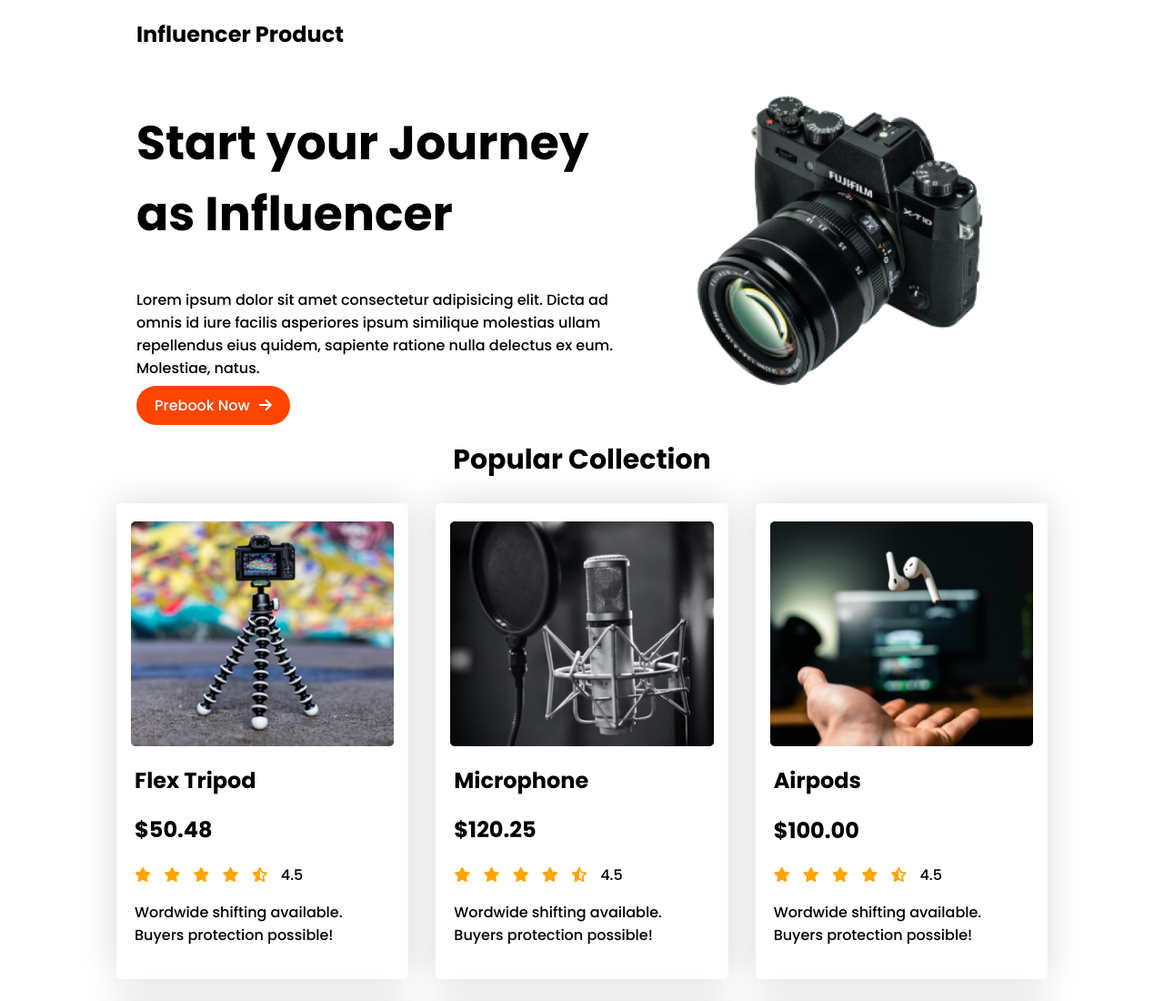
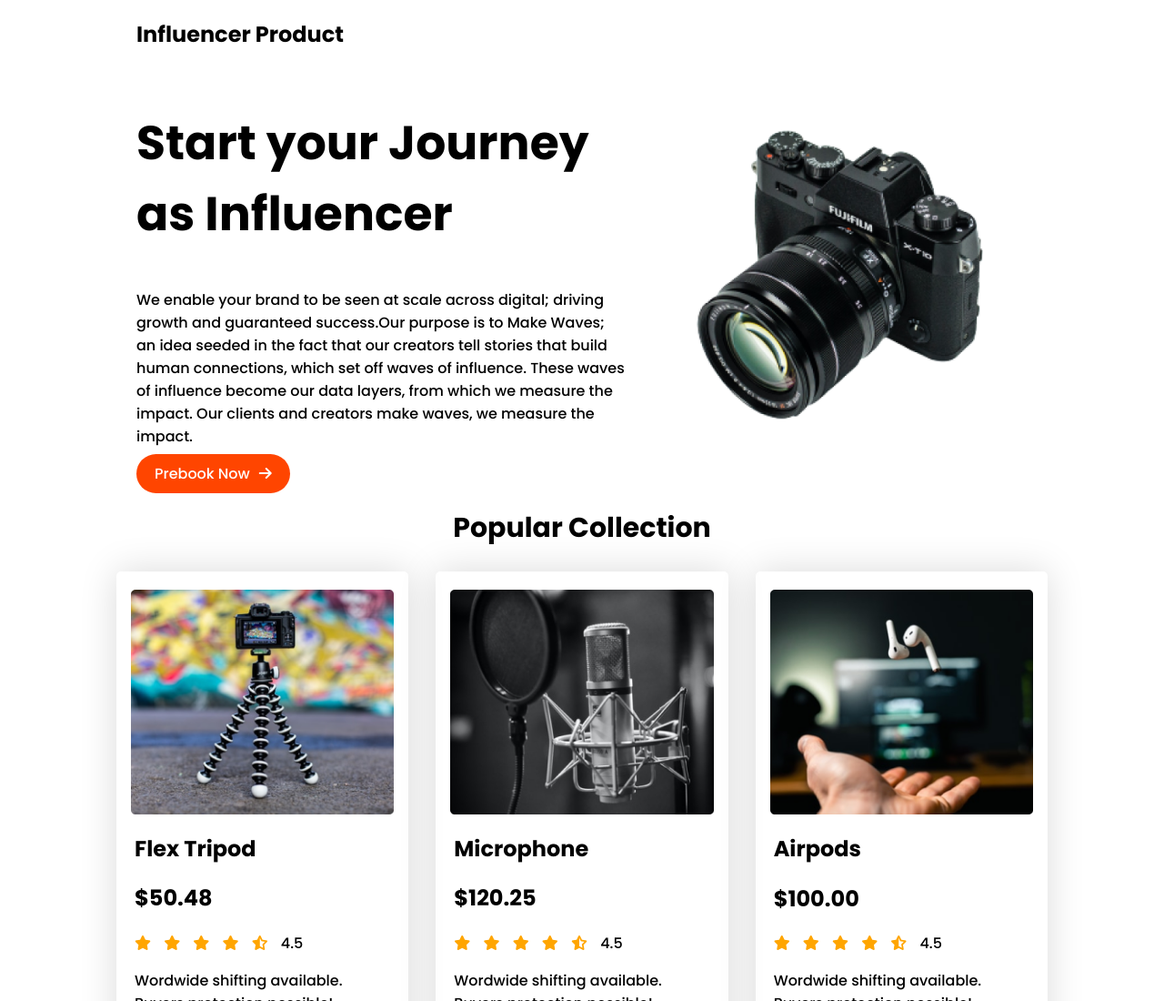
Before and after one commit to ssaroar/influencer-project, a plain HTML site: page index.html in a window 1280 px wide. Shown: the top 1100 px of the page at 91% size. Drawn offline with Linux system fonts and the light colour scheme.

Commit message:
Final project

```diff
--- a/index.html
+++ b/index.html
@@ -18,8 +18,10 @@
     <section class="heading-section">
       <div>
         <h1>Start your Journey as Influencer</h1>
-        <p>Lorem ipsum dolor sit amet consectetur adipisicing elit. Dicta ad omnis id iure facilis asperiores ipsum
-          similique molestias ullam repellendus eius quidem, sapiente ratione nulla delectus ex eum. Molestiae, natus.
+        <p>We enable your brand to be seen at scale across digital; driving growth and guaranteed success.Our purpose is
+          to Make Waves; an idea seeded in the fact that our creators tell stories that build human connections, which
+          set off waves of influence. These waves of influence become our data layers, from which we measure the impact.
+          Our clients and creators make waves, we measure the impact.
         </p>
         <a id="pb-button" href="">Prebook Now<i class="fas fa-arrow-right"></i></a>
       </div>
```
